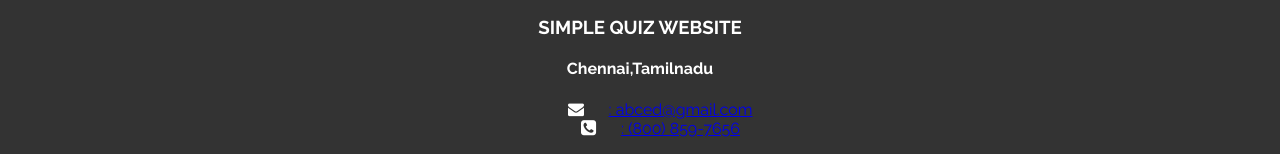
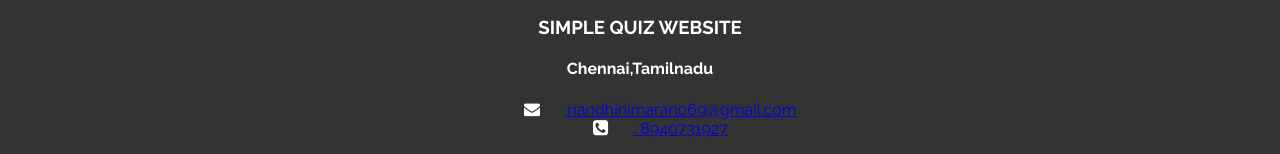
Before and after one commit to Nandhinimaran84/quiz-web-design, a plain HTML site: page index.html in a window 1280 px wide. Shown: the part 678-832 px from the top of the page. Drawn offline with Linux system fonts and the light colour scheme.

Commit message:
Update index.html

```diff
--- a/index.html
+++ b/index.html
@@ -85,12 +85,12 @@
 
           <div class="box-date d-flex align-items-center">
            <i class="fa fa-envelope" aria-hidden="true"></i>
-           <a href=": abced@gmail.com">: abced@gmail.com</a>
+           <a href="emailto:nandhinimaran069@gmail.com">:nandhinimaran069@gmail.com</a>
            </div>
            <!--.box-date-->
             <div class="box-date d-flex align-items-center">
            <i class="fa fa-phone-square" aria-hidden="true"></i>
-           <a href="tel:(800) 859-7656">: (800) 859-7656</a>
+           <a href="tel:8940731927">: 8940731927</a>
              </div>
             </ul>
         </div>
```
